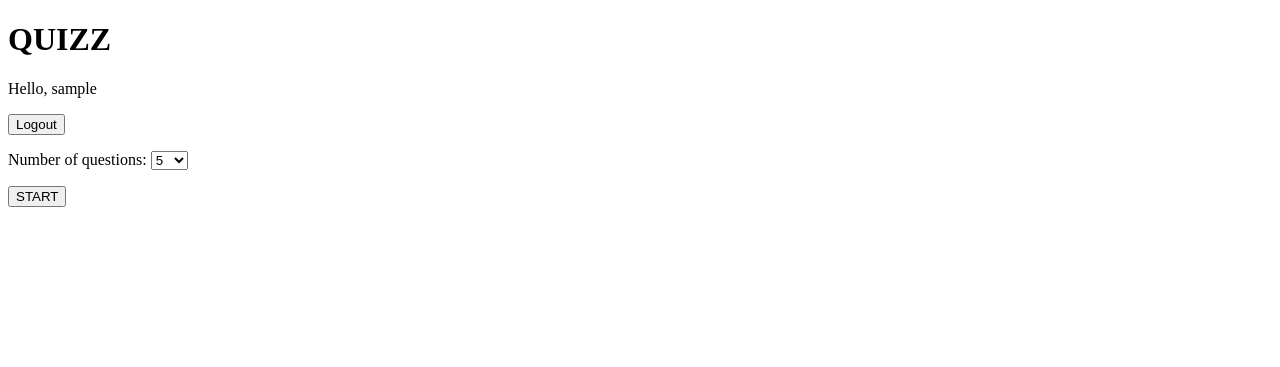
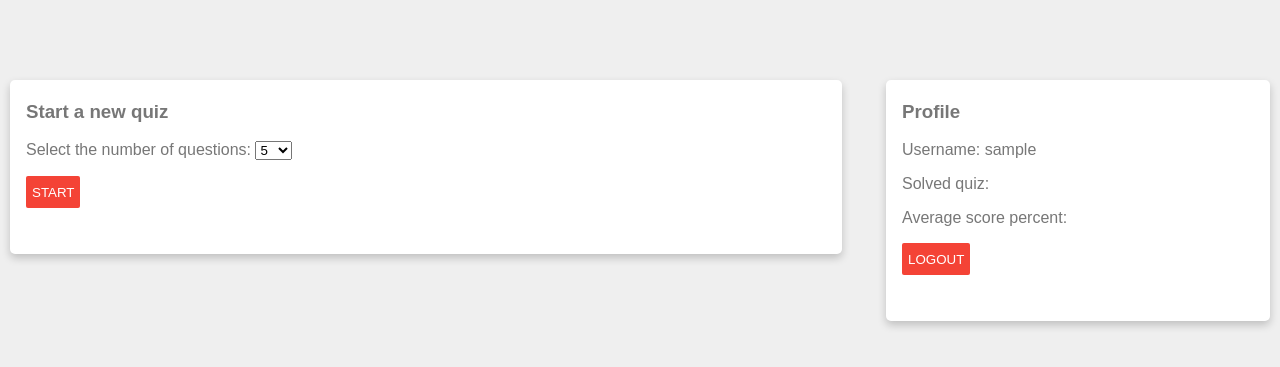
Before and after one commit to arno94/AwesomeFlaskApp, a Flask app: page /index in a window 1280 px wide. Shown: the top 367 px of the page. Run offline with Flask 2, Linux system fonts and the light colour scheme; the visitor is signed in with stand-in values (Sample User, id 1).

Commit message:
redesign index page

```diff
--- /dev/null
+++ b/static/styles/index.css
@@ -0,0 +1,91 @@
+body
+{
+    margin: 0;
+    padding: 0;
+    background: #efefef;
+    font-size: 16px;
+    color: #777;
+    font-family: sans-serif;
+    font-weight: 300;
+}
+
+.card {
+  /* Add shadows to create the "card" effect */
+  box-shadow: 0 4px 8px 0 rgba(0,0,0,0.2);
+  transition: 0.3s;
+  background: #fff;
+  border-radius: 5px;
+}
+
+.left {
+ position: absolute;
+ top: 10%;
+ left: 10px;
+ width: 65%;
+}
+
+.right {
+  position: absolute;
+  top: 10%;
+  right: 10px;
+  width: 30%;
+}
+
+/* On mouse-over, add a deeper shadow */
+.card:hover {
+  box-shadow: 0 8px 16px 0 rgba(0,0,0,0.2);
+}
+
+/* Add some padding inside the card container */
+.container {
+  padding: 2px 16px;
+}
+
+h1
+{
+    margin: 0 0 20px 0;
+    font-weight: 300;
+    font-size: 28px;
+}
+
+input[type="text"],
+input[type="password"]
+{
+    display: block;
+    box-sizing: border-box;
+    margin-bottom: 20px;
+    padding: 4px;
+    width: 220px;
+    height: 32px;
+    border: none;
+    outline: none;
+    border-bottom: 1px solid #aaa;
+    font-family: sans-serif;
+    font-weight: 400;
+    font-size: 15px;
+    transition: 0.2s ease;
+}
+
+input[type="submit"]
+{
+    margin-bottom: 28px;
+    width: auto;
+    height: 32px;
+    background: #f44336;
+    border: none;
+    border-radius: 2px;
+    color: #fff;
+    font-family: sans-serif;
+    font-weight: 500;
+    text-transform: uppercase;
+    transition: 0.2s ease;
+    cursor: pointer;
+
+}
+
+input[type="submit"]:hover,
+input[type="submit"]:focus
+{
+    background: #ff5722;
+    transition: 0.2s ease;
+}
--- a/templates/index.html
+++ b/templates/index.html
@@ -1,21 +1,36 @@
 <!DOCTYPE html>
 <html>
-<h1>QUIZZ</h1>
-<form action="/logout" method="POST">
-    <p>Hello, {{session["user_name"]}}</p>
-    <p><input type="submit" value="Logout"/></p>
-</form>
+<head>
+<link rel="stylesheet" type="text/css" href="{{url_for('static',filename='styles/index.css')}}">
+</head>
+<div>
+    <div class="card left">
+        <div class="container">
             <form action="/quiz" method="POST">
-    Number of questions:
+                <h3>Start a new quiz</h3>
+                Select the number of questions:
                 <select name="questionCount">
                     <option value="5">5</option>
                     <option value="10">10</option>
                 </select>
                 <input type="hidden" name="questionNumber" value="-1" type="text"/>
 
-
-
                 <p><input type="submit" value="START"/></p>
             </form>
+        </div>
 
+    </div>
+
+    <div class="card right">
+        <div class="container">
+            <form action="/logout" method="POST">
+                <h3> Profile</h3>
+                <p>Username: {{session["user_name"]}}</p>
+                <p>Solved quiz: </p>
+                <p>Average score percent: </p>
+                <p><input type="submit" value="Logout"/></p>
+            </form>
+        </div>
+    </div>
+</div>
 </html>
```
Lines whose indentation alone changed are shown as unchanged.
